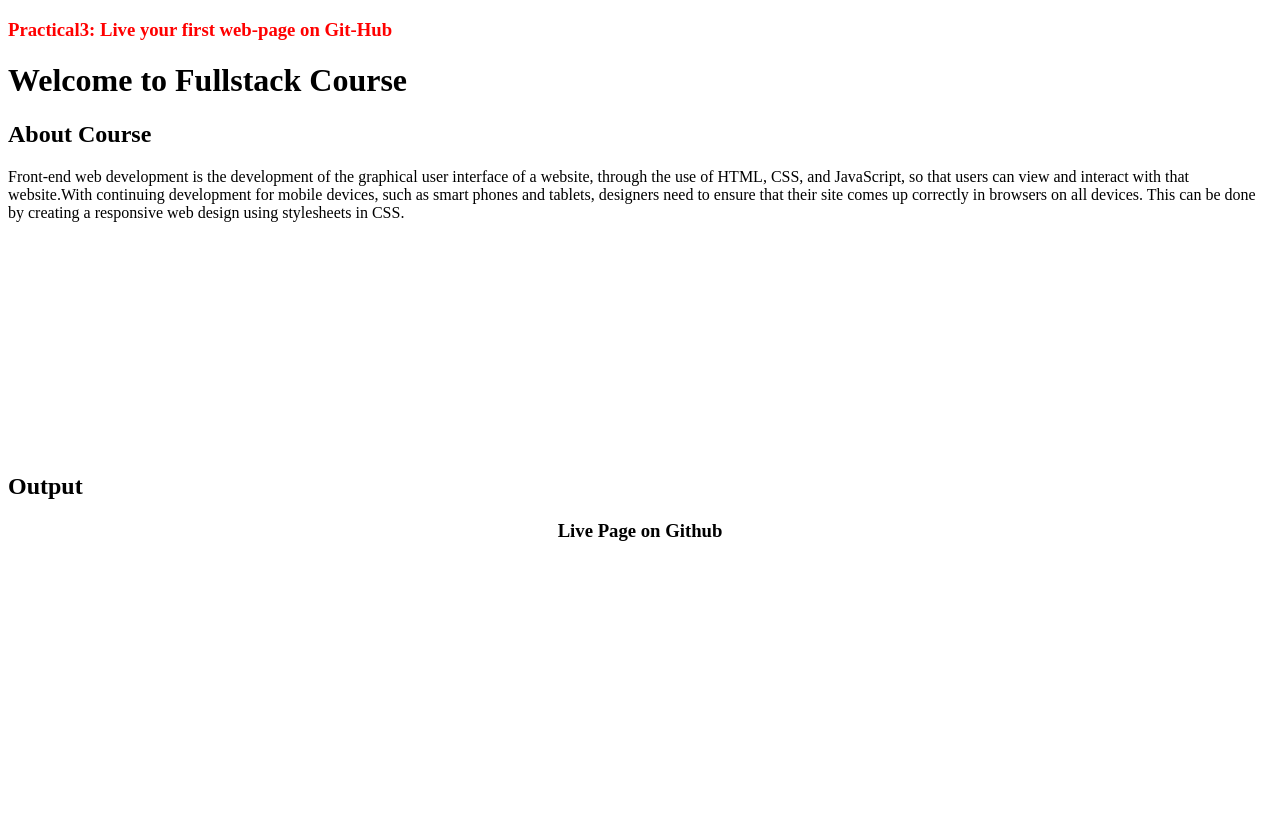
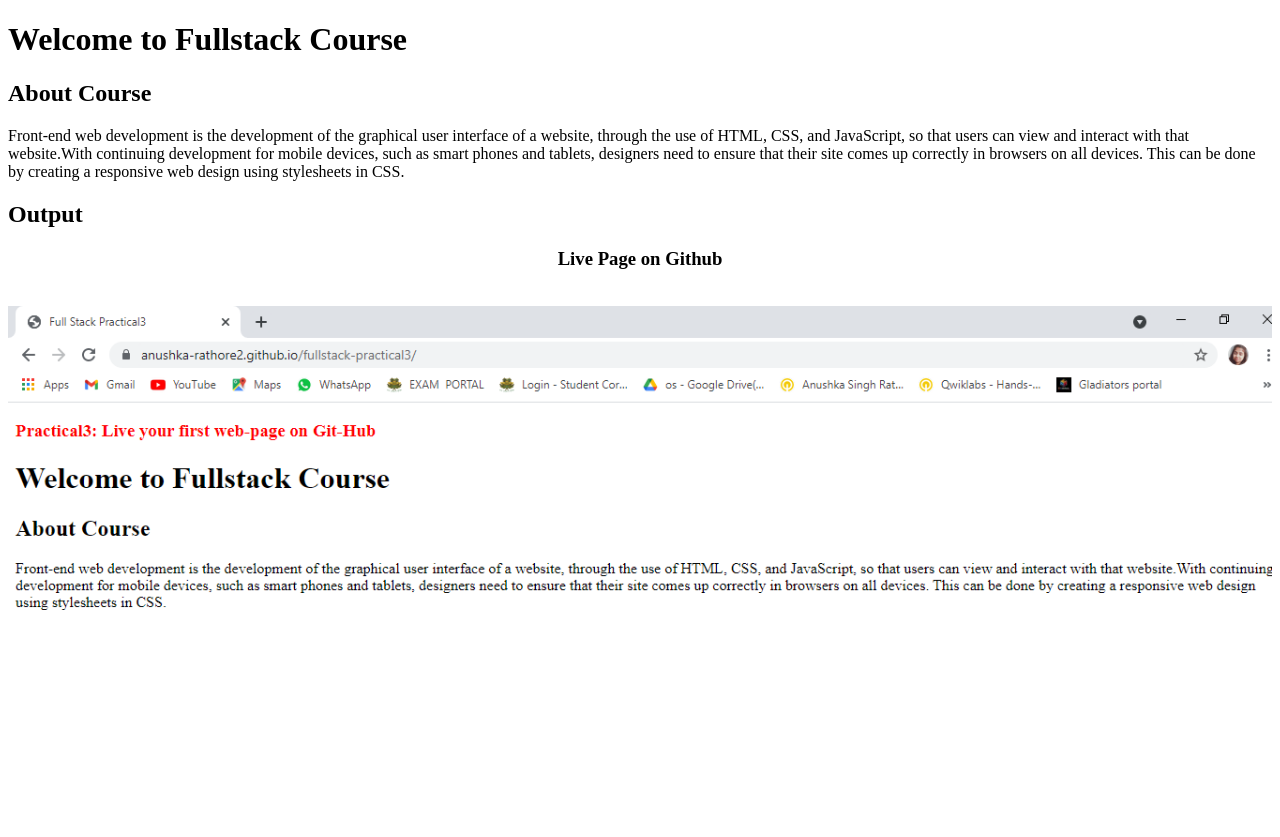
Before and after one commit to anushka-rathore2/fullstack-practical3, a plain HTML site: page index.html in a window 1280 px wide. Before the commit the page ends 800 px from the top, so only its background shows below. Drawn offline with Linux system fonts and the light colour scheme.

Commit message:
commit all

```diff
--- a/index.html
+++ b/index.html
@@ -7,7 +7,6 @@
     <title>Full Stack Practical3</title>
 </head>
 <body>
-    <h3 style="color: red;">Practical3: Live your first web-page on Git-Hub</h3>
     <h1>Welcome to Fullstack Course</h1>
 	<h2>About Course</h2>
 	<p>Front-end web development is the development of the
@@ -18,21 +17,10 @@
 	designers need to ensure that their site comes up correctly
 	 in browsers on all devices. This can be done by creating a
 	 responsive web design using stylesheets in CSS.</p>
-     <br>
-     <br>
-     <br>
-     <br>
-     <br>
-     <br>
-     <br>
-     <br>
-     <br>
-     <br>
-     <br>
-     <br>
      <h2>Output</h2>
      <h3 style="text-align: center;">Live Page on Github</h3>
-
+     <br>
+     <img src="./assests/Screenshot (194).png" alt="Live page on Git-Hub" width="100%">
 
 </body>
 </html>
```
Also changed, not shown: assests/Screenshot (194).png (added).
